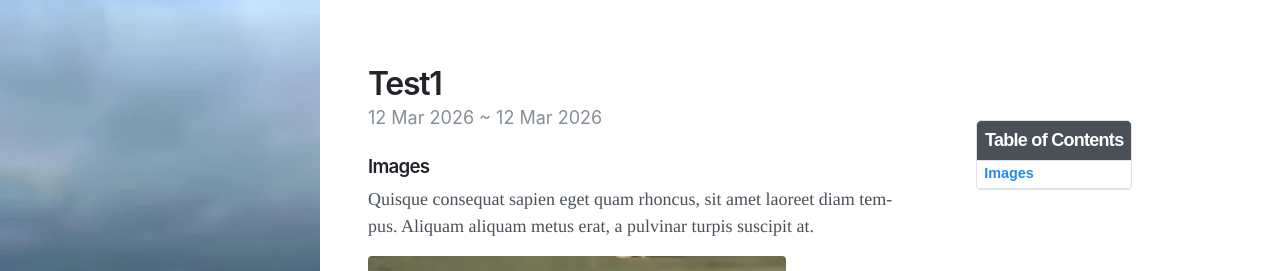
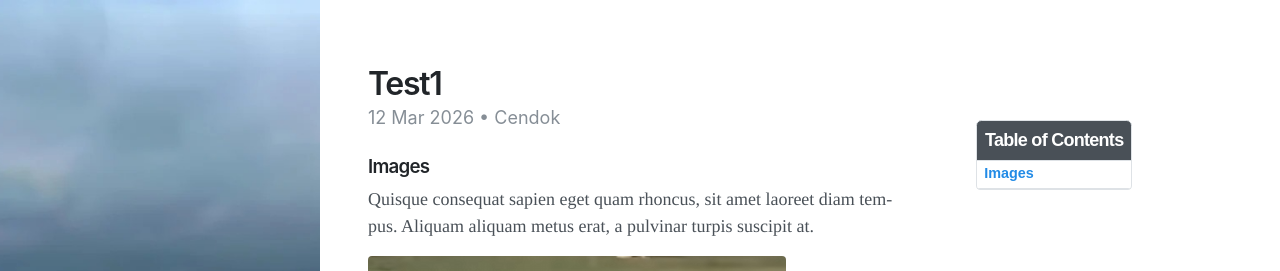
Before and after one commit to Cendok/pure-Blog, a Jekyll site: the page built from _posts/2026-03-12-test-imge.md, in a window 1280 px wide and 900 px high. Shown: the top 271 px of the window. Built offline with Jekyll 4.4.1, drawn with Linux system fonts in a browser that asks for light colours; nearby versions of some CDN libraries.

Commit message:
Update 2026-03-12-test-imge.md

```diff
--- a/_posts/2026-03-12-test-imge.md
+++ b/_posts/2026-03-12-test-imge.md
@@ -1,8 +1,8 @@
 ---
 layout: post
 title: Test1
+author: Cendok
 date: 2026-03-12 +0800
-last_modified_at: 2026-03-12 +0800
 tags: [test]
 toc:  true
 ---
```
